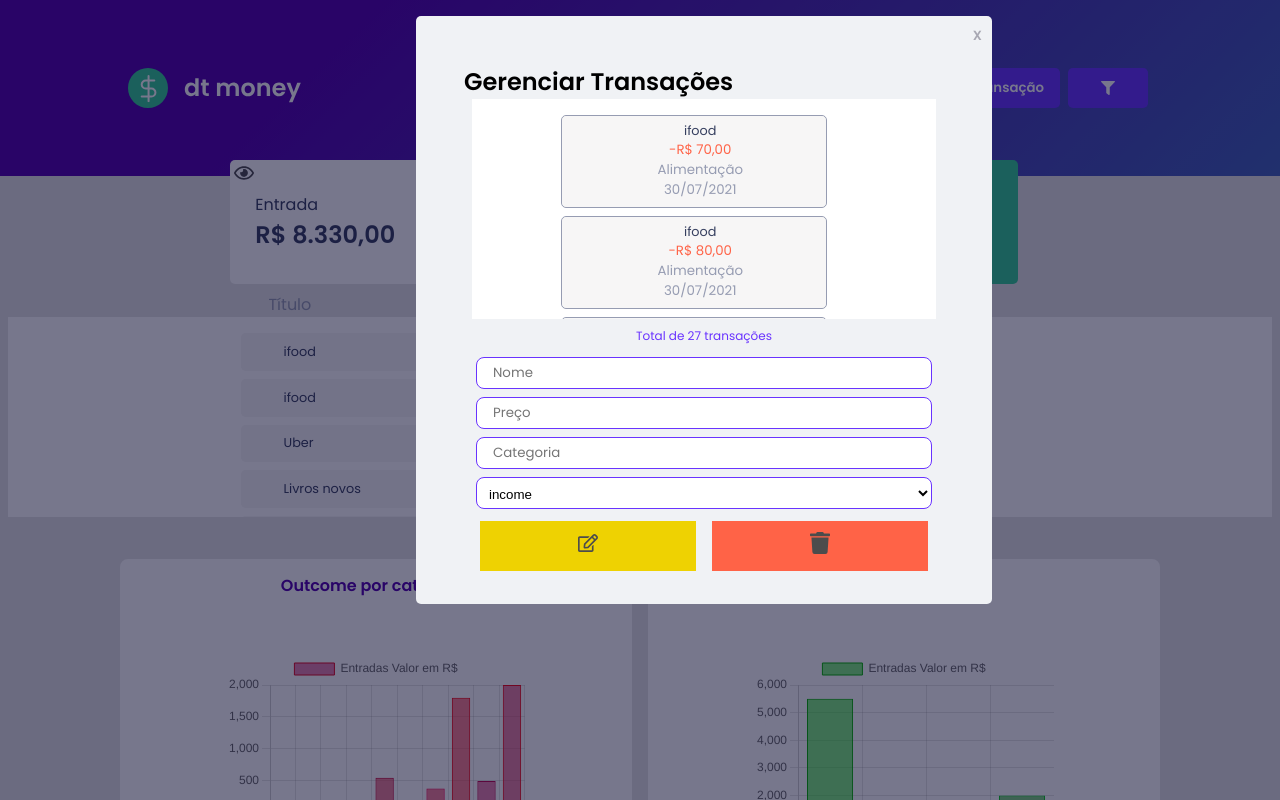
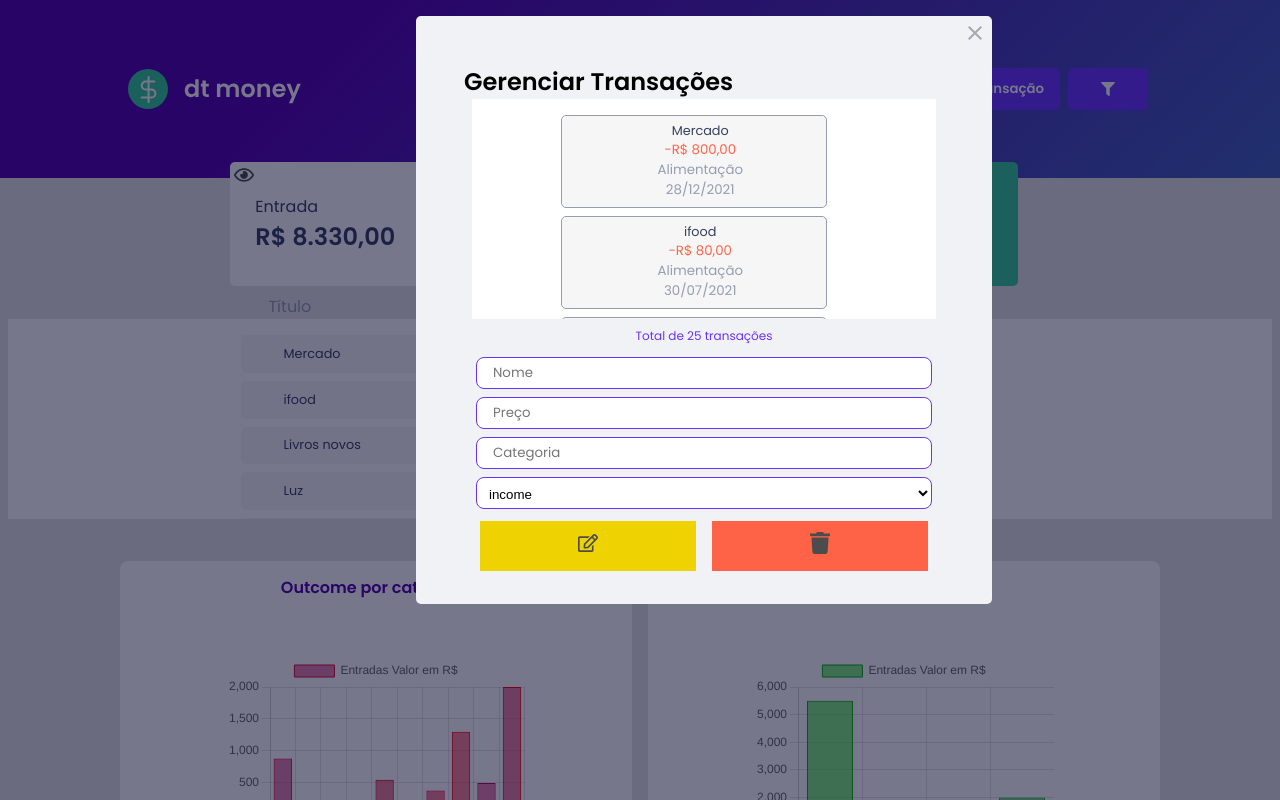
Before and after one commit to kleberMRocha/Dt-money, a React (Create React App) app: page / in a window 1280 px wide. Both pictures are taken after a click on the button "Gerenciar Transações". Shown: the top 800 px of the page. Built offline with nearby package versions, Linux system fonts and the light colour scheme; data requests are answered from the project's data file; what react-animations would draw is missing.

Commit message:
Ajustes css

```diff
--- a/db.json
+++ b/db.json
@@ -19,16 +19,6 @@
         "data": "Mon Jul 19 2021 22:27:49 GMT-0300 (Brasilia Standard Time)"
       },
       "id": 2
-    },
-    {
-      "transaction": {
-        "nome": "Mercado",
-        "preco": "-500",
-        "tipo": "outcome",
-        "categoria": "Compras",
-        "data": "Mon Jul 19 2021 22:27:49 GMT-0300 (Brasilia Standard Time)"
-      },
-      "id": 3
     },
     {
       "transaction": {
@@ -242,16 +232,6 @@
     },
     {
       "transaction": {
-        "nome": "Uber",
-        "preco": "-18",
-        "tipo": "outcome",
-        "categoria": "Transporte",
-        "data": "Tue Jul 27 2021 22:06:22 GMT-0300 (Brasilia Standard Time)"
-      },
-      "id": 27
-    },
-    {
-      "transaction": {
         "nome": "ifood",
         "preco": "-80",
         "tipo": "outcome",
@@ -262,13 +242,13 @@
     },
     {
       "transaction": {
-        "nome": "ifood",
-        "preco": "-70",
+        "nome": "Mercado",
+        "preco": "-800",
         "tipo": "outcome",
-        "categoria": "Alimentação",
-        "data": "Thu Jul 29 2021 21:03:33 GMT-0300 (Brasilia Standard Time)"
+        "categoria": "Alimentação ",
+        "data": "Tue Dec 28 2021 14:02:03 GMT-0300 (Brasilia Standard Time)"
       },
-      "id": 29
+      "id": 30
     }
   ]
 }
--- /dev/null
+++ b/src/components/Header/filters/datepicker.css
@@ -0,0 +1,29 @@
+.react-datepicker__header {
+  background-color: var(--purple-ligth);
+  color: #fff;
+}
+.react-datepicker__month-dropdown {
+  background-color: var(--purple-ligth);
+}
+
+.react-datepicker__month-option:hover {
+  background-color: var(--green);
+  color: #000;
+}
+
+.react-datepicker__header div {
+  color: #fff;
+}
+
+.react-datepicker__navigation {
+  color: var(--green);
+}
+
+.react-datepicker__day--keyboard-selected,
+.react-datepicker__month-text--keyboard-selected,
+.react-datepicker__quarter-text--keyboard-selected,
+.react-datepicker__year-text--keyboard-selected {
+  border-radius: 0.3rem;
+  background-color: var(--green);
+  color: #fff;
+}
--- a/src/components/Header/filters/filters.tsx
+++ b/src/components/Header/filters/filters.tsx
@@ -1,6 +1,7 @@
 import React, { useEffect, useState } from 'react';
 import Datepicker, { registerLocale } from 'react-datepicker';
 import 'react-datepicker/dist/react-datepicker.css';
+import './datepicker.css';
 import { getFomat } from '../../../utils/getFormat';
 import { Request } from '../../../services/requests';
 import { ContainerFiltros } from './style';
@@ -144,7 +145,9 @@
           {isFilterByData && (
             <>
               <Datepicker
+                showMonthDropdown
                 locale="ptBR"
+                focusSelectedMonth
                 value={startDate}
                 onChange={(e) => handleSetDate(e)}
               />
--- a/src/components/Header/index.tsx
+++ b/src/components/Header/index.tsx
@@ -39,10 +39,10 @@
               className="buttonDashboard"
               onClick={() => handleOpenModal(true)}
             >
-              <span>Nova transação</span>
+              Nova transação
             </button>
-            <button className="buttonDashboard" onClick={() => setIsOpen(true)}>
-              <img src={filterSolid} alt="filtrar" />
+            <button className="buttonDashboard filterBtn" onClick={() => setIsOpen(true)}>
+              <span> Filtrar Transações </span> <img src={filterSolid} alt="filtrar" />
             </button>
           </div>
         </header>
--- a/src/components/Header/style.ts
+++ b/src/components/Header/style.ts
@@ -1,16 +1,18 @@
 import styled from 'styled-components';
 
-export const HeaderDt = styled.header`
+export const HeaderDt = styled.div`
   .buttonHeaderContainer {
-    max-width: 50%;
-    min-height: 48px;
+    max-width: 100%;
+    min-height: 50px;
     box-sizing: border-box;
     height: auto;
     display: flex;
     justify-content: center;
     align-items: stretch;
     flex-wrap: wrap;
-
+    button.filterBtn span {
+      display: none;
+    }
     button {
       margin: 4px;
     }
@@ -77,8 +79,24 @@
         height: 50px;
       }
     }
+
+    .buttonHeaderContainer {
+      min-height: 100px;
+      button.filterBtn span {
+        display: block;
+      }
+
+      button {
+        img {
+          display: none;
+        }
+      }
+    }
+
     header {
-      height: 8rem;
+      height: 15rem;
+      flex-direction: column;
+      gap: 16px;
       align-items: center;
       justify-content: center;
     }
--- a/src/components/modal/index.tsx
+++ b/src/components/modal/index.tsx
@@ -8,6 +8,7 @@
 import outcome from '../../assets/assets/outcome.svg';
 import excluir from '../../assets/assets/trash-solid.svg';
 import editar from '../../assets/assets/edit-regular.svg';
+import close from '../../assets/assets/close.svg';
 import { ITransactionsList } from '../../pages/Dashboard';
 import { Table } from '../../components/Table';
 interface IModal {
@@ -122,7 +123,7 @@
           className="closeBTn"
           onClick={() => handleClose()}
         >
-          X
+         <img src={close} />
         </button>
       </Header>
       <h2>Cadastrar transação</h2>
@@ -313,7 +314,7 @@
           className="closeBTn"
           onClick={() => handleClose()}
         >
-          X
+          <img src={close} alt="fechar" />
         </button>
       </Header>
       <h2> Gerenciar Transações </h2>
```
